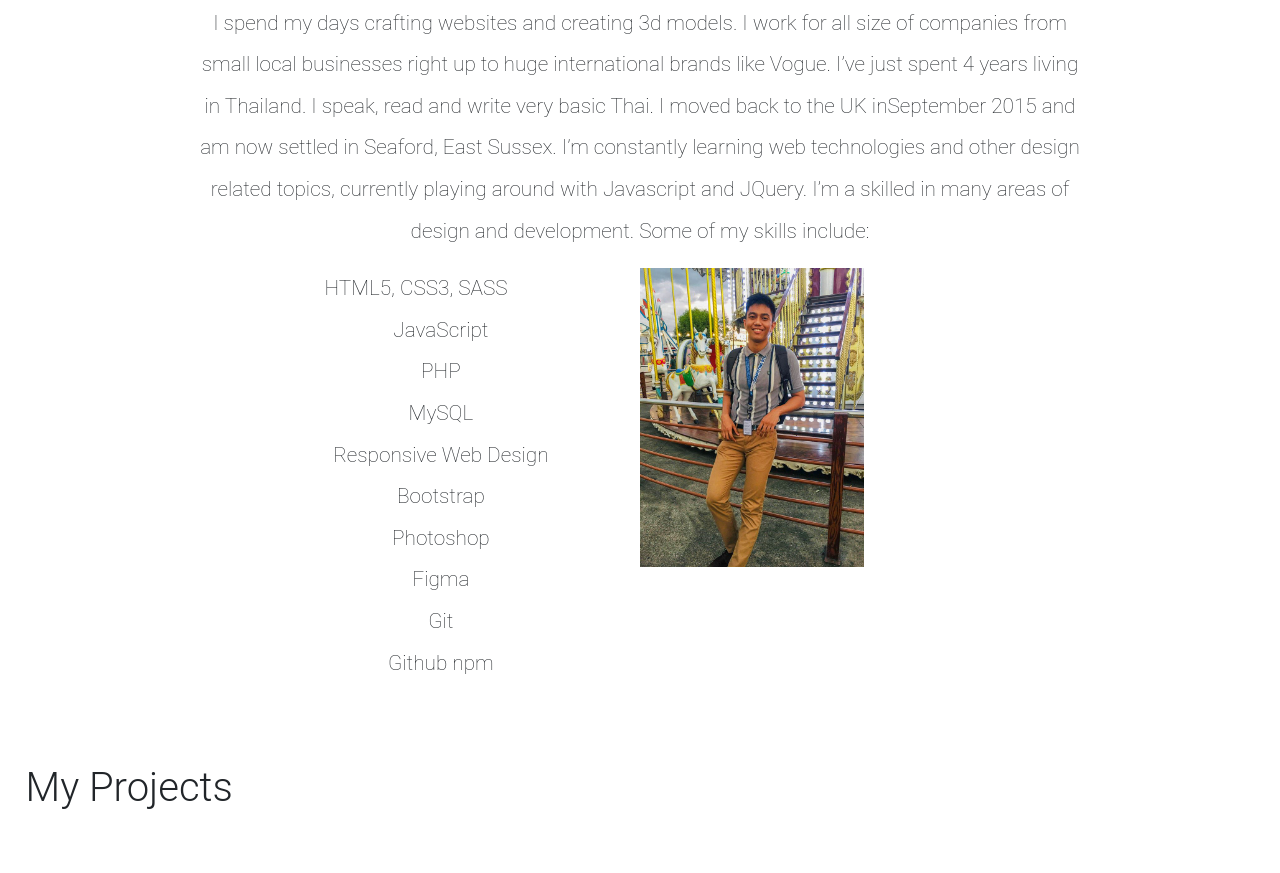
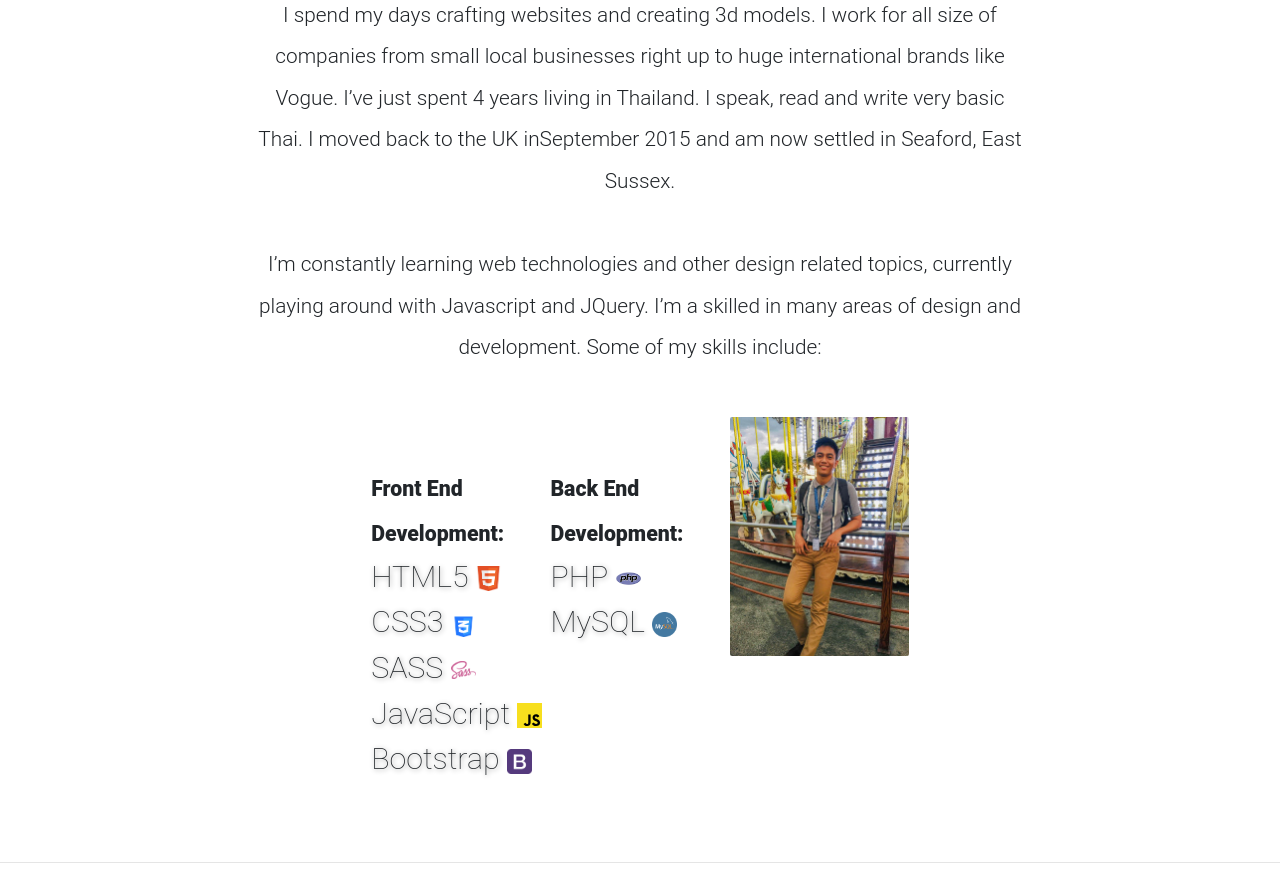
Before and after one commit to rojerthat07/Portfolio-Site, a plain HTML site: page build/index.html in a window 1280 px wide. Shown: the part 1079-1952 px from the top of the page. Drawn offline with nearby package versions, Linux system fonts and the light colour scheme.

Commit message:
major changes 1

```diff
--- a/build/index.html
+++ b/build/index.html
@@ -53,10 +53,9 @@
       <h1 class="introduction__header">Hi! I am Jer Carlo D. Catallo </h1>
       <h1 class="introduction__header-2">I'm a Front-End Web Developer based on the
         Philippines</h1>
-      <p class="introduction__text">Lorem ipsum dolor sit amet consectetur adipisicing elit. Vero beatae autem unde ab
-        non quos ea! Amet, eveniet voluptatum consequuntur beatae porro mollitia maiores consequatur reprehenderit.
-        Nesciunt placeat ipsa, facere beatae cumque est adipisci numquam nobis unde et tempore officiis esse quos hic
-        culpa deserunt ut reiciendis. Fugit, inventore ut?</p>
+      <p class="introduction__text">Creative Front-end Developer with a background in Design.
+        I enjoy tackling projects from conception to completion but thrive
+        mostly at the intersection of Design (UX/UI) and Development.</p>
       <button class="introduction__button">Learn More</button>
     </div>
   </div>
@@ -67,21 +66,26 @@
       companies from small local businesses right up to huge international brands like Vogue. I’ve just spent 4 years
       living in Thailand. I speak, read and write very basic Thai. I moved back to the UK inSeptember 2015 and am now
       settled in Seaford, East Sussex.
-
+      <br><br>
       I’m constantly learning web technologies and other design related topics, currently playing around with Javascript
       and JQuery. I’m a skilled in many areas of design and development. Some of my skills include:</p>
-    <div class="two-column">
+    <div class="about__three-column">
       <div class="column">
-        <pre class="about__paragraph">HTML5, CSS3, SASS
-          JavaScript
-          PHP
-          MySQL
-          Responsive Web Design
-          Bootstrap
-          Photoshop
-          Figma
-          Git
-          Github npm</pre>
+        <p class="column__paragraph">
+          <br><span class="paragraph__heading">Front End Development:</span>
+          <br>HTML5 <img src="/build/images/icons/html-logo.png" alt="">
+          <br>CSS3 <img src="/build/images/icons/css-logo.png" alt="">
+          <br>SASS <img src="/build/images/icons/sass-logo.png" alt="">
+          <br>JavaScript <img src="/build/images/icons/javascript.svg" alt="">
+          <br>Bootstrap <img src="/build/images/icons/bootstrap-logo.png" alt="">
+          <br>
+      </div>
+      <div class="column">
+        <p class="column__paragraph">
+          <br><span class="paragraph__heading">Back End Development:</span>
+          <br>PHP <img src="/build/images/icons/php-logo.png" alt="">
+          <br>MySQL <img src="/build/images/icons/mysql-logo.png" alt="">
+        </p>
       </div>
       <div class="column">
         <img class="column__image" src="/build/images/jer.jpg" alt="">
@@ -91,11 +95,12 @@
   </div>
 
 
-
+  <hr>
 
   <!--Projects Section-->
-  <h1 style="font-family:'Roboto Light';margin:5% 2%;">My Projects</h1>
+  <h1 class="projects-container__heading">My Projects</h1>
   <div class="projects-container">
+
     <!--Project 1-->
     <div class="project">
       <h1 class="project__heading">University Online Admission</h1>
--- a/src/styles/4-modules/_projectsSection.scss
+++ b/src/styles/4-modules/_projectsSection.scss
@@ -1,10 +1,23 @@
+.projects-container__heading {
+    font-size: 3em;
+
+
+    padding: .3em;
+
+    width: 95%;
+    margin: 1em auto;
+}
+
+
 .projects-container {
     display: grid;
     grid-template-columns: 1fr 1fr 1fr 1fr 1fr;
     justify-content: center;
-    grid-gap: .8em;
-    width: 98%;
+    grid-gap: 4em;
+    width: 90%;
     margin: 2% auto 2% auto;
+
+
 
     .project {
         width: 100%;
@@ -16,8 +29,7 @@
         transition: .2s;
 
         &:hover {
-            color: $color5;
-            background-color: $color2;
+            transform: scale(1.1, 1.1);
         }
 
 
--- a/src/styles/4-modules/_section.scss
+++ /dev/null
@@ -1,13 +0,0 @@
-.two-column {
-    display: grid;
-    grid-template-columns: 1fr 1fr;
-
-    .column {
-        .column__image {
-            width: 50%;
-            margin: auto;
-            height: auto;
-
-        }
-    }
-}
--- a/src/styles/5-templates/_about.scss
+++ b/src/styles/5-templates/_about.scss
@@ -1,20 +1,61 @@
 .about {
-    width: 70%;
+    width: 60%;
     margin: 5% auto;
+
+
 
     .about__heading {
         font-size: 4em;
         text-align: center;
-        border-bottom: 1px solid black;
-        padding: .5em;
+        border-bottom: 1px solid rgb(168, 168, 168);
+        padding: .3em;
+        margin: .4em;
     }
 
     .about__paragraph {
-        font-family: font("font1");
+        font-family: font("font2");
         font-size: 1.3em;
         text-align: center;
         line-height: 2em;
     }
 
+    .about__three-column {
+        width: 70%;
+        margin: 3em auto;
+        display: grid;
+        grid-template-columns: 1fr 1fr 1fr;
+
+        .column {
+
+            .column__paragraph {
+
+                font-size: 1.9em;
+                font-family: font("font1");
+                text-shadow: 1px 1px 5px gray;
+
+                .paragraph__heading {
+                    font-family: font("font5");
+                    font-size: .7em;
+                    text-shadow: none;
+                }
+
+                img {
+                    width: 25px;
+                    height: auto;
+
+                }
+            }
+
+            .column__image {
+                width: 100%;
+                margin: auto;
+                height: auto;
+
+                border-radius: 2px;
+
+            }
+        }
+    }
+
 
 }
```
Also changed, not shown: build/images/icons/bootstrap-logo.png (added), build/images/icons/css-logo.png (added), build/images/icons/html-logo.png (added), build/images/icons/javascript.svg (added), build/images/icons/mysql-logo.png (added), build/images/icons/php-logo.png (added), build/images/icons/sass-logo.png (added), build/styles/main.min.css, 1 other file.
